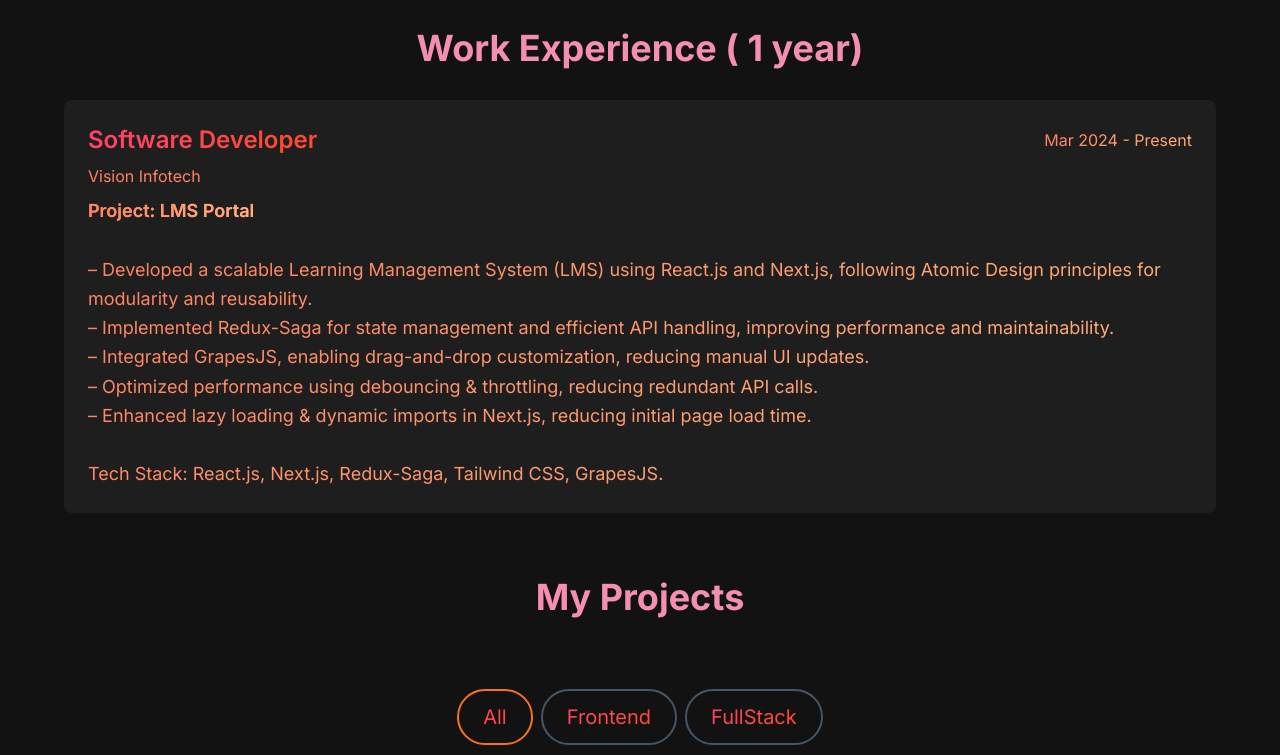
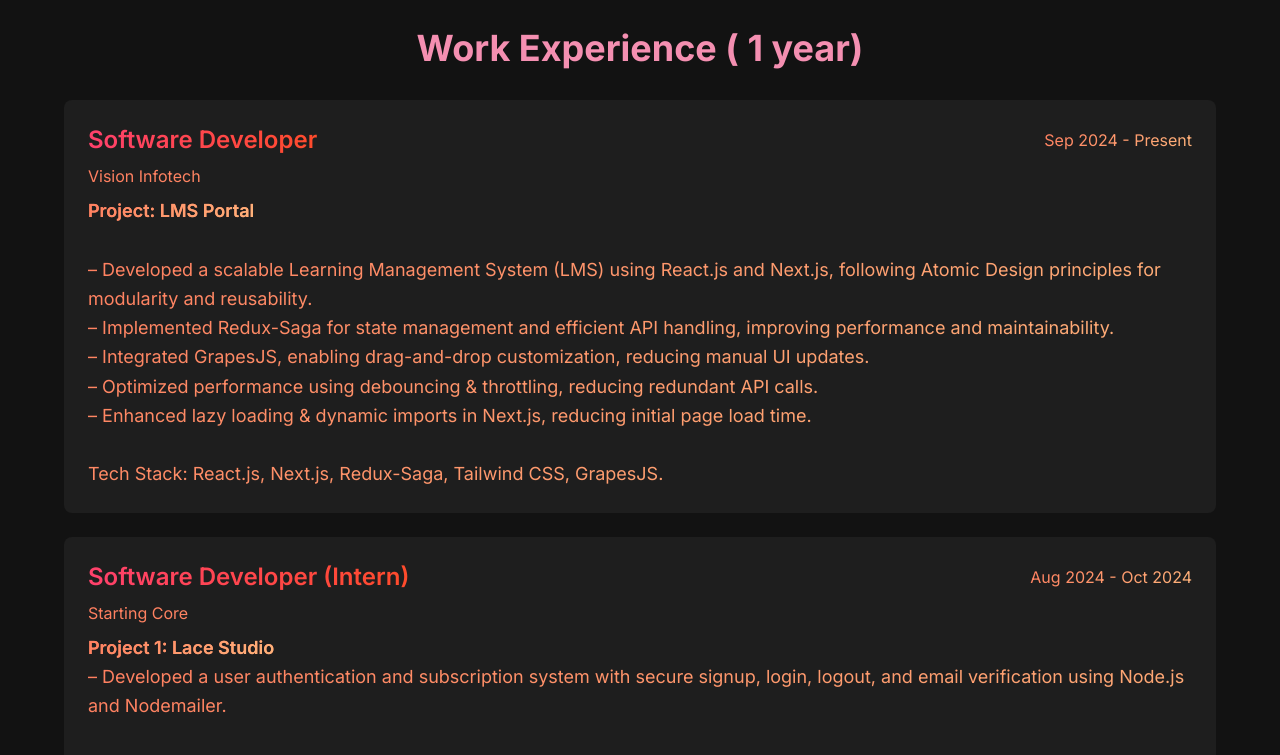
Before and after one commit to akshay-kumar-singh/PORTFOLIO-NEXT.JS-, a Next.js app: page / in a window 1280 px wide. Shown: the part 1820-2575 px from the top of the page. Built offline with nearby package versions, Linux system fonts and the light colour scheme.

Commit message:
update work experience

```diff
--- a/src/app/component/WorkExperience.jsx
+++ b/src/app/component/WorkExperience.jsx
@@ -6,7 +6,7 @@
     id: 1,
     position: "Software Developer",
     company: "Vision Infotech",
-    duration: "Mar 2024 - Present",
+    duration: "Sep 2024 - Present",
     description: (
       <>
         <span className="text-gradient font-semibold">Project: LMS Portal</span>
@@ -27,7 +27,6 @@
   },
 
   // Commenting out Starting Core Experience
-  /*
   {
     id: 2,
     position: "Software Developer (Intern)",
@@ -64,7 +63,6 @@
       </>
     ),
   },
-  */
 ];
 
 const WorkExperience = () => {
```
